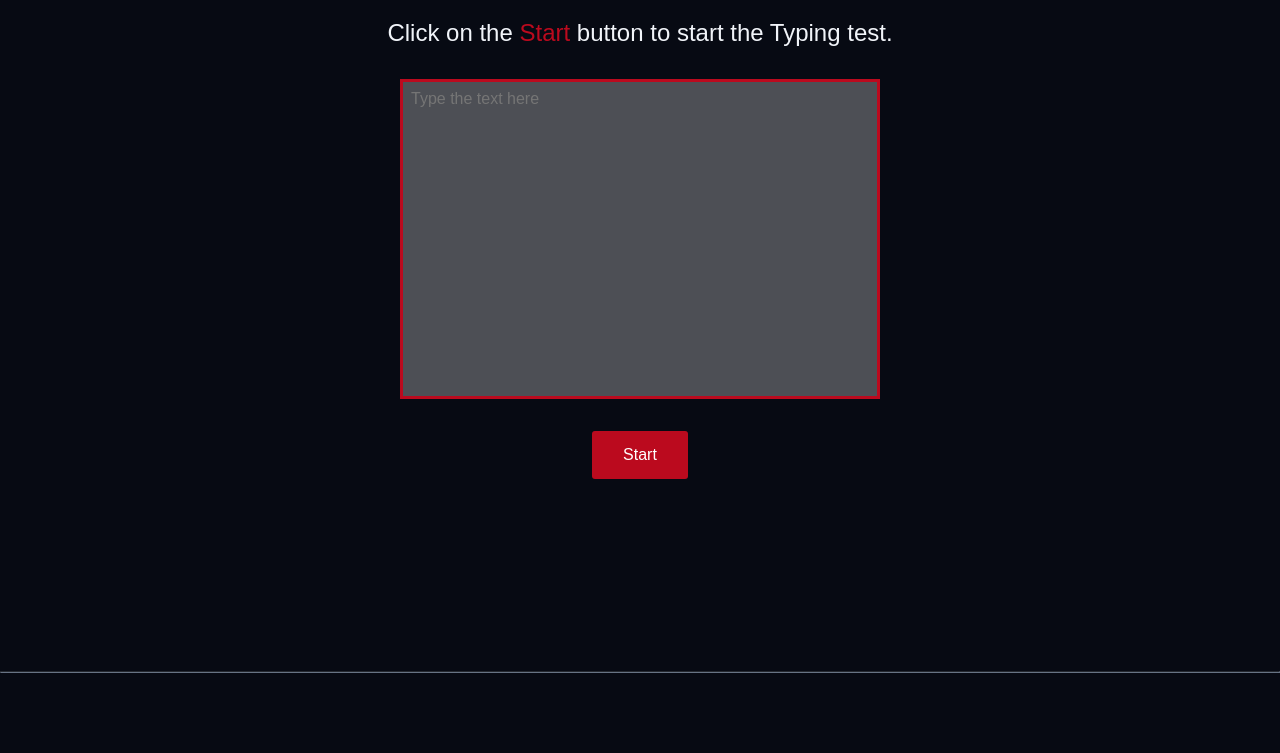
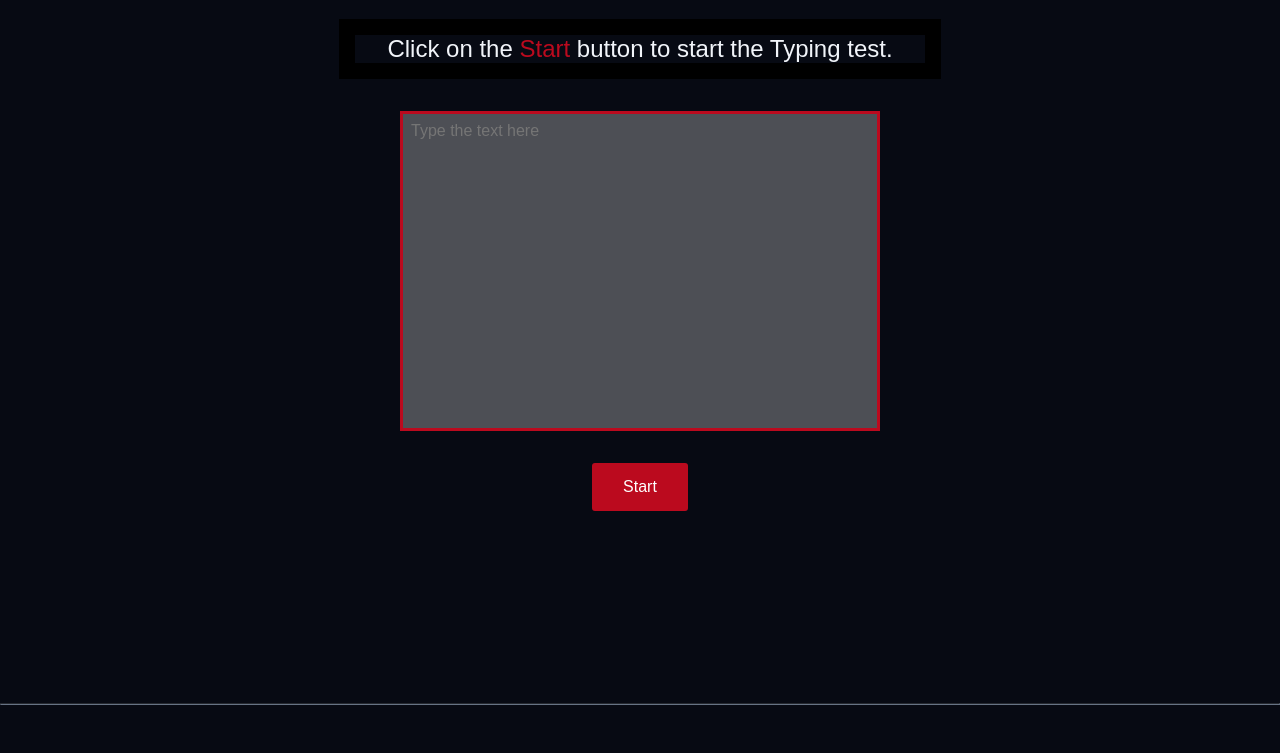
Before and after one commit to apatheticdamn/atyper, a website built with Vite: page index.html in a window 1280 px wide. Shown: the part 117-870 px from the top of the page. Before the commit the page ends 838 px from the top, so only its background shows below. Built offline with nearby package versions, Linux system fonts and the light colour scheme; a web font is replaced by a local one.

Commit message:
Merge branch 'main' of https://github.com/apatheticdamn/atyper

```diff
--- a/styles/style.css
+++ b/styles/style.css
@@ -23,6 +23,9 @@
   max-width: 40rem;
   height: auto;
   padding: 0 2rem 0 2rem;
+  border-width: 1rem;
+  border-style: solid;
+
 }
 
 .dummy-text-container__dummy-text {
```
